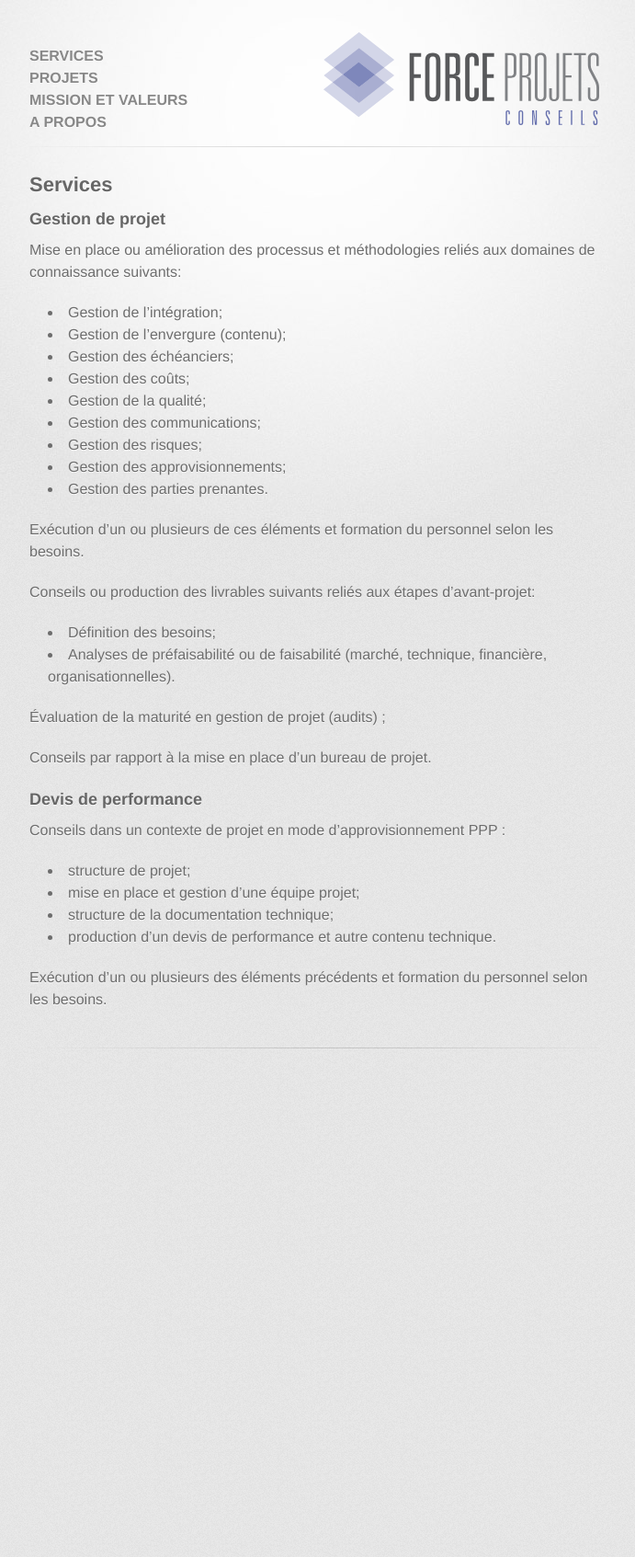
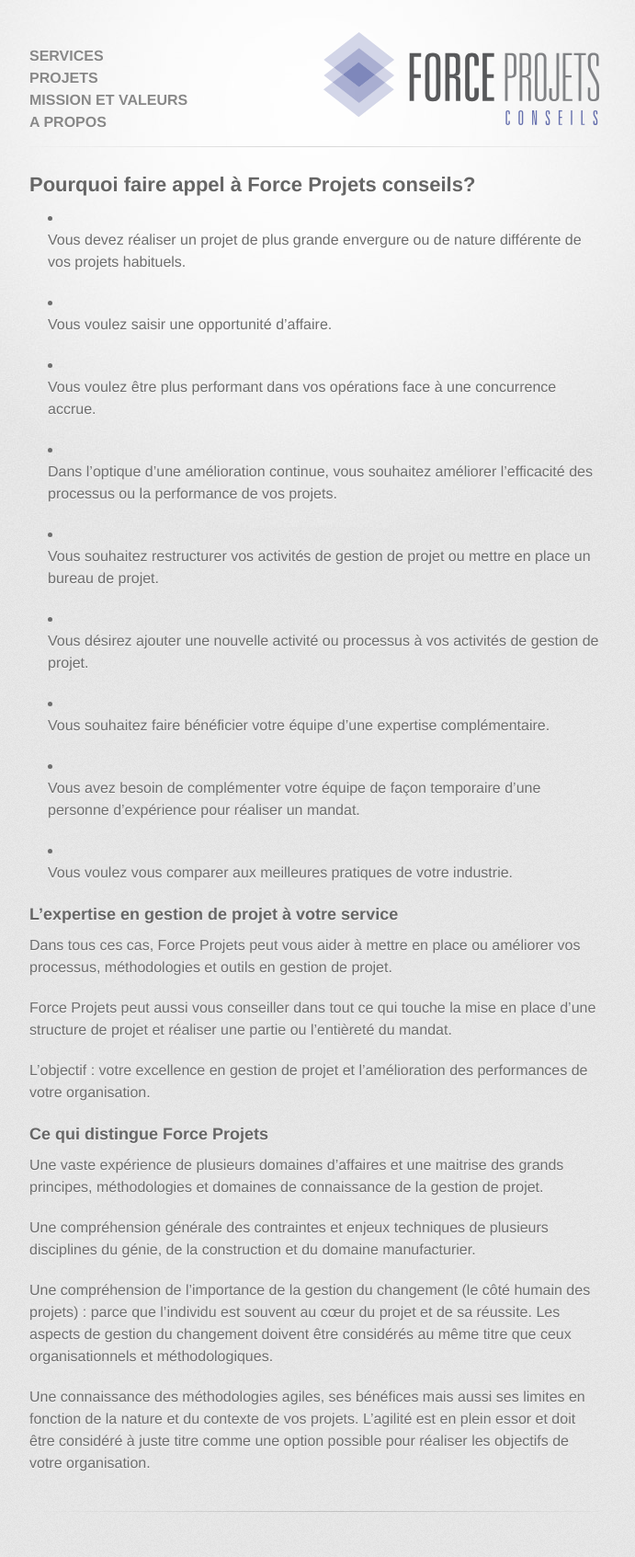
Before and after one commit to forceprojets/forceprojets.github.io, a Jekyll site: the page built from index.md, in a window 1280 px wide. Shown: the whole page at 92% size, without its empty margins (298-989 px from the left). Built offline with Jekyll 4.4.1, drawn with Linux system fonts in a browser that asks for light colours; some web fonts are replaced; Markdown is read by kramdown in place of the engine named in the settings; before the commit the page ends 1189 px from its top, so only the background shows below that.

Commit message:
Updated index.md

```diff
--- a/index.md
+++ b/index.md
@@ -4,40 +4,41 @@
 published: true
 ---
 
-## Services
+## Pourquoi faire appel à Force Projets conseils?
 
-### Gestion de projet
+- Vous devez réaliser un projet de plus grande envergure ou de nature différente de vos projets habituels.
 
-Mise en place ou amélioration des processus et méthodologies reliés aux domaines de connaissance suivants:
+- Vous voulez saisir une opportunité d’affaire.
 
-- Gestion de l’intégration;
-- Gestion de l’envergure (contenu);
-- Gestion des échéanciers;
-- Gestion des coûts;
-- Gestion de la qualité;
-- Gestion des communications;
-- Gestion des risques;
-- Gestion des approvisionnements;
-- Gestion des parties prenantes.
+- Vous voulez être plus performant dans vos opérations face à une concurrence accrue.
 
-Exécution d’un ou plusieurs de ces éléments et formation du personnel selon les besoins.
+- Dans l’optique d’une amélioration continue, vous souhaitez améliorer l’efficacité des processus ou la performance de vos projets.
 
-Conseils ou production des livrables suivants reliés aux étapes d’avant-projet:
+- Vous souhaitez restructurer vos activités de gestion de projet ou mettre en place un bureau de projet.
 
-- Définition des besoins;
-- Analyses de préfaisabilité ou de faisabilité (marché, technique, financière, organisationnelles).
+- Vous désirez ajouter une nouvelle activité ou processus à vos activités de gestion de projet.
 
-Évaluation de la maturité en gestion de projet  (audits) ;
+- Vous souhaitez faire bénéficier votre équipe d’une expertise complémentaire.
 
-Conseils par rapport à la mise en place d’un bureau de projet.
+- Vous avez besoin de complémenter votre équipe de façon temporaire d’une personne d’expérience pour réaliser un mandat.
 
-### Devis de performance
+- Vous voulez vous comparer aux meilleures pratiques de votre industrie.
 
-Conseils dans un contexte de projet en mode d’approvisionnement PPP :
+### L’expertise en gestion de projet à votre service
 
-- structure de projet;
-- mise en place et gestion d’une équipe projet;
-- structure de la documentation technique;
-- production d’un devis de performance et autre contenu technique.
+Dans tous ces cas, Force Projets peut vous aider à mettre en place ou améliorer vos processus, méthodologies et outils en gestion de projet.
 
-Exécution d’un ou plusieurs des éléments précédents et formation du personnel selon les besoins.
+Force Projets peut aussi vous conseiller dans tout ce qui touche la mise en place d’une structure de projet et réaliser une partie ou l’entièreté du mandat.
+
+L’objectif : votre excellence en gestion de projet et l’amélioration des performances de votre organisation.
+
+
+### Ce qui distingue Force Projets
+
+Une vaste expérience de plusieurs domaines d’affaires et une maitrise des grands principes, méthodologies et domaines de connaissance de la gestion de projet.
+
+Une compréhension générale des contraintes et enjeux techniques de plusieurs disciplines du génie, de la construction et du domaine manufacturier.
+
+Une compréhension de l’importance de la gestion du changement (le côté humain des projets) : parce que l’individu est souvent au cœur du projet et de sa réussite. Les aspects de gestion du changement doivent être considérés au même titre que ceux organisationnels et méthodologiques.
+
+Une connaissance des méthodologies agiles, ses bénéfices mais aussi ses limites en fonction de la nature et du contexte de vos projets. L’agilité est en plein essor et doit être considéré à juste titre comme une option possible pour réaliser les objectifs de votre organisation.
```
